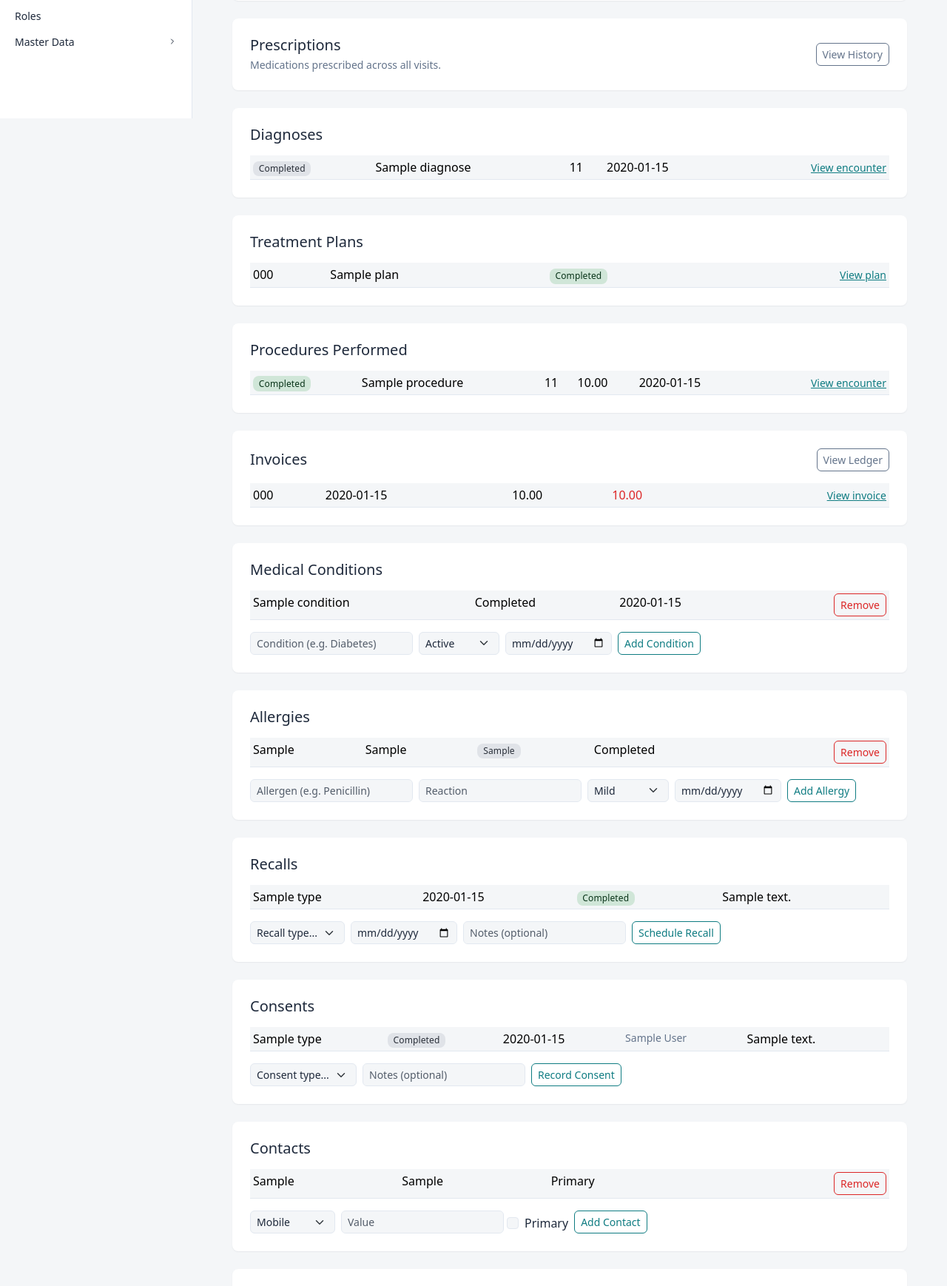
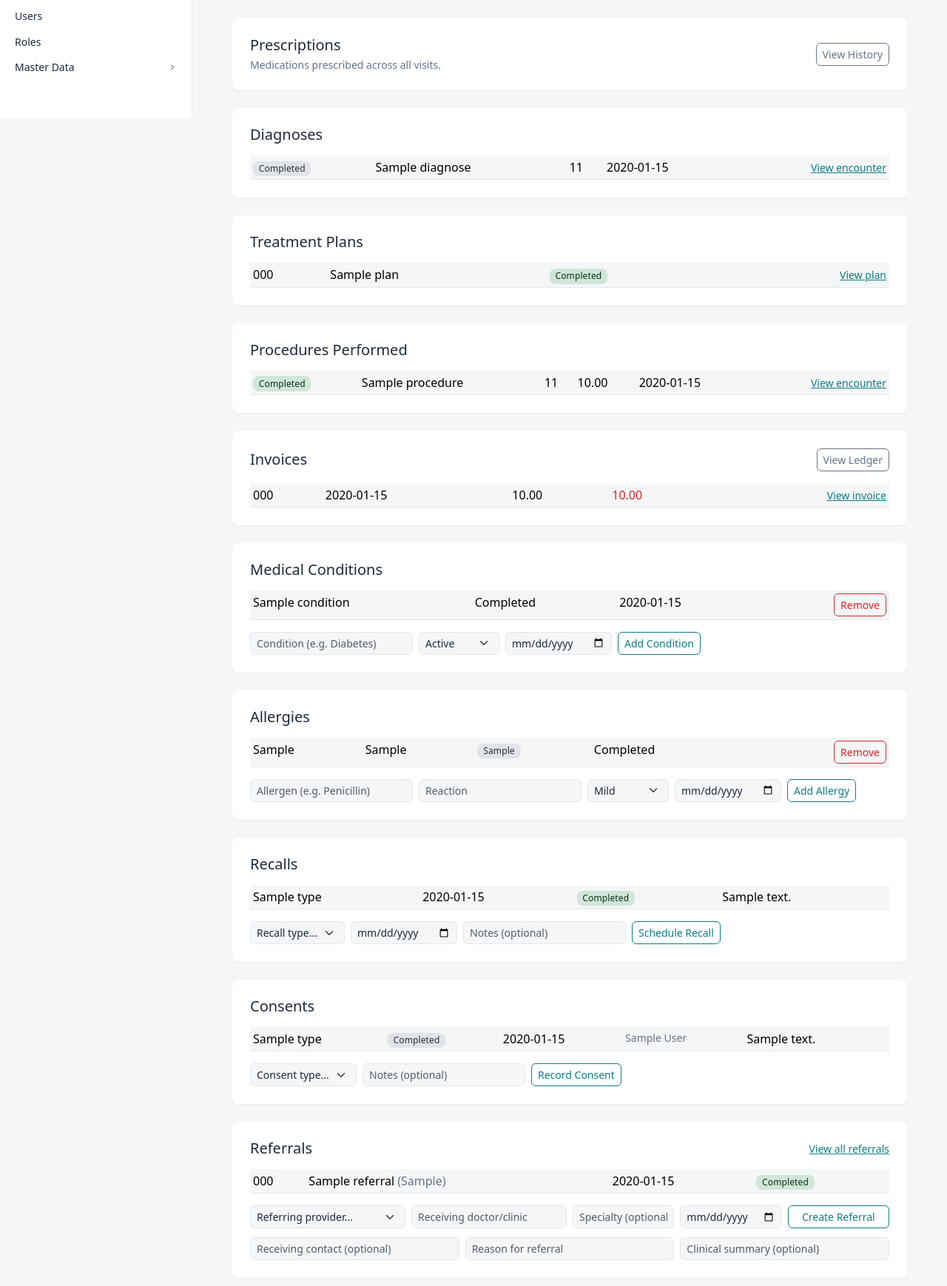
Before and after one commit to ginflorita/clinic-information-management, a Laravel app: page /patients/1 in a window 1280 px wide. Shown: the part 640-2378 px from the top of the page at 74% size. Run offline with Laravel 12, Linux system fonts and the light colour scheme; a user stored in the database is signed in; data comes from the database, SQL or seed files in the repository; tables that the repository leaves empty hold one stand-in row (values such as "Sample post"); style sheets or scripts are compiled from the project's sources.

Commit message:
Add Referral Management module (Step 25)
Adds Referral Management (roadmap Module 24):

- referrals: created for a patient against an internal referring
  provider, with a free-text receiving doctor/clinic + specialty +
  contact (no master list of external providers), reason, clinical
  summary, and referral date. Auto-numbered REF-YYYY-NNNNNN.
- Full status lifecycle (draft -> sent -> received -> completed, with
  cancel from draft/sent) using the same STATUSES/TRANSITIONS +
  transitionTo() pattern as PurchaseOrder/TreatmentPlan, since unlike
  Recall/Consent this has more than two meaningful states.

Adds a new "referrals" module to the RBAC permission set, a
clinic-wide Referrals list (nav item under Patient Care, next to
Recalls) with inline status-transition controls, and a Referrals
widget on the patient profile to create new ones — mirrors the
existing Recalls/Consents widgets' list+inline-create pattern.

Attachments (roadmap's "attachments" field) are intentionally left
out for now, same reasoning as Consent's document reference — no file
storage backend has been chosen yet.

```diff
--- a/dcims/app/Http/Controllers/PatientController.php
+++ b/dcims/app/Http/Controllers/PatientController.php
@@ -5,6 +5,7 @@ namespace App\Http\Controllers;
 use App\Models\ConsentType;
 use App\Models\Patient;
 use App\Models\PaymentMethod;
+use App\Models\Provider;
 use App\Models\RecallType;
 use Illuminate\Http\RedirectResponse;
 use Illuminate\Http\Request;
@@ -62,6 +63,8 @@ class PatientController extends Controller
             $query->with('recallType')->orderByDesc('due_date');
         }, 'consents' => function ($query) {
             $query->with(['consentType', 'obtainer'])->orderByDesc('granted_at');
+        }, 'referrals' => function ($query) {
+            $query->with('referringProvider')->orderByDesc('referral_date');
         }]);
 
         return view('patients.show', [
@@ -70,6 +73,7 @@ class PatientController extends Controller
             'paymentMethods' => PaymentMethod::where('is_active', true)->orderBy('name')->get(),
             'recallTypes' => RecallType::where('is_active', true)->orderBy('name')->get(),
             'consentTypes' => ConsentType::where('is_active', true)->orderBy('name')->get(),
+            'providers' => Provider::where('is_active', true)->orderBy('last_name')->get(),
         ]);
     }
 
--- a/dcims/app/Models/Patient.php
+++ b/dcims/app/Models/Patient.php
@@ -155,6 +155,11 @@ class Patient extends Model
         return $this->hasMany(Consent::class);
     }
 
+    public function referrals(): HasMany
+    {
+        return $this->hasMany(Referral::class);
+    }
+
     public function diagnoses(): HasMany
     {
         return $this->hasMany(EncounterDiagnosis::class);
--- /dev/null
+++ b/dcims/app/Models/Referral.php
@@ -0,0 +1,96 @@
+<?php
+
+namespace App\Models;
+
+use App\Models\Concerns\Auditable;
+use Illuminate\Database\Eloquent\Factories\HasFactory;
+use Illuminate\Database\Eloquent\Model;
+use Illuminate\Database\Eloquent\Relations\BelongsTo;
+use LogicException;
+
+class Referral extends Model
+{
+    use Auditable, HasFactory;
+
+    const STATUSES = ['draft', 'sent', 'received', 'completed', 'cancelled'];
+
+    const TRANSITIONS = [
+        'draft' => ['sent', 'cancelled'],
+        'sent' => ['received', 'cancelled'],
+        'received' => ['completed'],
+    ];
+
+    protected $fillable = [
+        'referral_number',
+        'patient_id',
+        'referring_provider_id',
+        'receiving_name',
+        'receiving_specialty',
+        'receiving_contact',
+        'reason',
+        'clinical_summary',
+        'referral_date',
+        'status',
+        'response',
+        'created_by',
+    ];
+
+    protected $casts = [
+        'referral_date' => 'date',
+    ];
+
+    protected static function booted(): void
+    {
+        static::creating(function (Referral $referral) {
+            if (empty($referral->referral_number)) {
+                $referral->referral_number = static::generateReferralNumber();
+            }
+        });
+    }
+
+    public static function generateReferralNumber(): string
+    {
+        $prefix = 'REF-'.now()->year.'-';
+
+        $last = static::where('referral_number', 'like', $prefix.'%')
+            ->lockForUpdate()
+            ->orderByDesc('referral_number')
+            ->value('referral_number');
+
+        $next = $last ? ((int) substr($last, -6)) + 1 : 1;
+
+        return $prefix.str_pad((string) $next, 6, '0', STR_PAD_LEFT);
+    }
+
+    public function availableTransitions(): array
+    {
+        return self::TRANSITIONS[$this->status] ?? [];
+    }
+
+    public function transitionTo(string $status, ?string $response = null): void
+    {
+        if (! in_array($status, self::TRANSITIONS[$this->status] ?? [], true)) {
+            throw new LogicException("Cannot transition a {$this->status} referral to {$status}.");
+        }
+
+        $this->update(array_filter([
+            'status' => $status,
+            'response' => $response,
+        ], fn ($value) => $value !== null));
+    }
+
+    public function patient(): BelongsTo
+    {
+        return $this->belongsTo(Patient::class);
+    }
+
+    public function referringProvider(): BelongsTo
+    {
+        return $this->belongsTo(Provider::class, 'referring_provider_id');
+    }
+
+    public function creator(): BelongsTo
+    {
+        return $this->belongsTo(User::class, 'created_by');
+    }
+}
--- a/dcims/app/Models/Role.php
+++ b/dcims/app/Models/Role.php
@@ -22,6 +22,7 @@ class Role extends Model
         'appointments' => 'Appointments',
         'queue' => 'Queue',
         'recalls' => 'Recalls',
+        'referrals' => 'Referrals',
         'encounters' => 'Encounters',
         'treatment_plans' => 'Treatment Plans',
         'invoices' => 'Billing & Payments',
--- a/dcims/resources/views/layouts/navigation-links.blade.php
+++ b/dcims/resources/views/layouts/navigation-links.blade.php
@@ -9,7 +9,7 @@
     {{ __('Dashboard') }}
 </a>
 
-@if ($can('patients') || $can('appointments') || $can('queue') || $can('recalls') || $can('encounters') || $can('treatment_plans'))
+@if ($can('patients') || $can('appointments') || $can('queue') || $can('recalls') || $can('referrals') || $can('encounters') || $can('treatment_plans'))
     <div class="sidebar-section">
         <div class="sidebar-section-title">{{ __('Patient Care') }}</div>
         @if ($can('patients'))
@@ -23,6 +23,9 @@
         @endif
         @if ($can('recalls'))
             <a class="sidebar-link {{ request()->routeIs('recalls.*') ? 'active' : '' }}" href="{{ route('recalls.index') }}">{{ __('Recalls') }}</a>
+        @endif
+        @if ($can('referrals'))
+            <a class="sidebar-link {{ request()->routeIs('referrals.*') ? 'active' : '' }}" href="{{ route('referrals.index') }}">{{ __('Referrals') }}</a>
         @endif
         @if ($can('encounters'))
             <a class="sidebar-link {{ request()->routeIs('encounters.*') ? 'active' : '' }}" href="{{ route('encounters.index') }}">{{ __('Encounters') }}</a>
--- a/dcims/resources/views/patients/show.blade.php
+++ b/dcims/resources/views/patients/show.blade.php
@@ -464,6 +464,75 @@
                 </form>
             </div>
 
+            {{-- Referrals --}}
+            <div class="bg-white shadow-sm rounded p-4">
+                <div class="d-flex justify-content-between align-items-center mb-3">
+                    <h3 class="fs-5 fw-medium mb-0">Referrals</h3>
+                    @if (Auth::user()->canAccessModule('referrals'))
+                        <a href="{{ route('referrals.index') }}" class="small">View all referrals</a>
+                    @endif
+                </div>
+                <table class="table table-sm mb-3">
+                    <tbody>
+                        @forelse ($patient->referrals as $referral)
+                            <tr>
+                                <td>{{ $referral->referral_number }}</td>
+                                <td>
+                                    {{ $referral->receiving_name }}
+                                    @if ($referral->receiving_specialty)
+                                        <span class="text-secondary">({{ $referral->receiving_specialty }})</span>
+                                    @endif
+                                </td>
+                                <td>{{ $referral->referral_date->format('Y-m-d') }}</td>
+                                <td>
+                                    <span class="badge text-bg-{{ match($referral->status) { 'draft' => 'secondary', 'sent' => 'primary', 'received' => 'info', 'completed' => 'success', 'cancelled' => 'danger', default => 'secondary' } }} text-capitalize">
+                                        {{ $referral->status }}
+                                    </span>
+                                </td>
+                            </tr>
+                        @empty
+                            <tr><td class="text-secondary">No referrals on file.</td></tr>
+                        @endforelse
+                    </tbody>
+                </table>
+                <form method="POST" action="{{ route('patients.referrals.store', $patient) }}">
+                    @csrf
+                    <div class="row g-2">
+                        <div class="col-md-3">
+                            <select name="referring_provider_id" class="form-select form-select-sm" required>
+                                <option value="">Referring provider...</option>
+                                @foreach ($providers as $provider)
+                                    <option value="{{ $provider->id }}">{{ $provider->full_name }}</option>
+                                @endforeach
+                            </select>
+                        </div>
+                        <div class="col-md-3">
+                            <input type="text" name="receiving_name" class="form-control form-control-sm" placeholder="Receiving doctor/clinic" required>
+                        </div>
+                        <div class="col-md-2">
+                            <input type="text" name="receiving_specialty" class="form-control form-control-sm" placeholder="Specialty (optional)">
+                        </div>
+                        <div class="col-md-2">
+                            <input type="date" name="referral_date" class="form-control form-control-sm" required>
+                        </div>
+                        <div class="col-md-2">
+                            <button type="submit" class="btn btn-sm btn-outline-primary w-100">Create Referral</button>
+                        </div>
+                    </div>
+                    <div class="row g-2 mt-1">
+                        <div class="col-md-4">
+                            <input type="text" name="receiving_contact" class="form-control form-control-sm" placeholder="Receiving contact (optional)">
+                        </div>
+                        <div class="col-md-4">
+                            <input type="text" name="reason" class="form-control form-control-sm" placeholder="Reason for referral" required>
+                        </div>
+                        <div class="col-md-4">
+                            <input type="text" name="clinical_summary" class="form-control form-control-sm" placeholder="Clinical summary (optional)">
+                        </div>
+                    </div>
+                </form>
+            </div>
+
             {{-- Contacts --}}
             <div class="bg-white shadow-sm rounded p-4">
                 <h3 class="fs-5 fw-medium mb-3">Contacts</h3>
--- a/dcims/routes/web.php
+++ b/dcims/routes/web.php
@@ -53,6 +53,7 @@ use App\Http\Controllers\PurchaseOrderController;
 use App\Http\Controllers\PurchaseOrderItemController;
 use App\Http\Controllers\QueueEntryController;
 use App\Http\Controllers\RecallController;
+use App\Http\Controllers\ReferralController;
 use App\Http\Controllers\StockMovementController;
 use App\Http\Controllers\TreatmentPlanController;
 use App\Http\Controllers\TreatmentPlanItemController;
@@ -97,6 +98,7 @@ Route::middleware('auth')->group(function () {
         Route::post('patients/{patient}/recalls', [RecallController::class, 'store'])->name('patients.recalls.store');
         Route::post('patients/{patient}/consents', [ConsentController::class, 'store'])->name('patients.consents.store');
         Route::post('patients/{patient}/consents/{consent}/revoke', [ConsentController::class, 'revoke'])->name('patients.consents.revoke');
+        Route::post('patients/{patient}/referrals', [ReferralController::class, 'store'])->name('patients.referrals.store');
     });
 
     Route::middleware('module:appointments')->group(function () {
@@ -159,6 +161,11 @@ Route::middleware('auth')->group(function () {
         Route::post('recalls/{recall}/cancel', [RecallController::class, 'cancel'])->name('recalls.cancel');
     });
 
+    Route::middleware('module:referrals')->group(function () {
+        Route::get('referrals', [ReferralController::class, 'index'])->name('referrals.index');
+        Route::post('referrals/{referral}/transition', [ReferralController::class, 'transition'])->name('referrals.transition');
+    });
+
     Route::middleware('module:inventory')->group(function () {
         Route::get('inventory', [InventoryController::class, 'index'])->name('inventory.index');
         Route::get('inventory/{product}', [InventoryController::class, 'show'])->name('inventory.show');
```
Also changed, not shown: dcims/app/Http/Controllers/ReferralController.php (added, +56 -0 lines), dcims/database/factories/ReferralFactory.php (added, +27 -0 lines), dcims/resources/views/referrals/index.blade.php (added, +72 -0 lines), dcims/tests/Feature/ReferralTest.php (added, +113 -0 lines), dcims/database/migrations/2026_08_22_110000_create_referrals_table.php (added).
